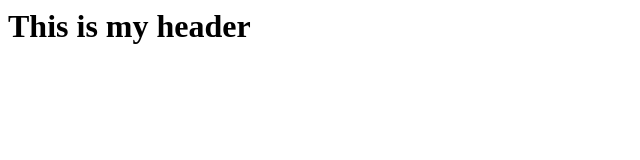
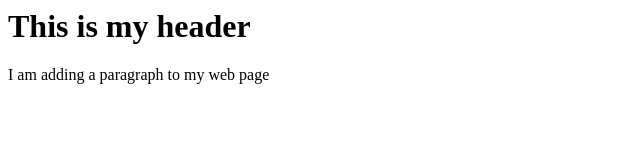
Before and after one commit to fresh-joey/Git-demo, a plain HTML site: page index.html in a window 1280 px wide. Shown: the whole page, without its empty margins (0-640 px from the left). Drawn offline with Linux system fonts and the light colour scheme.

Commit message:
added paragraph tag

```diff
--- a/index.html
+++ b/index.html
@@ -6,7 +6,7 @@
 <body>
 
   <h1> This is my header </h1>
-
+  <p> I am adding a paragraph to my web page </p>
 </body>
 
 
```
